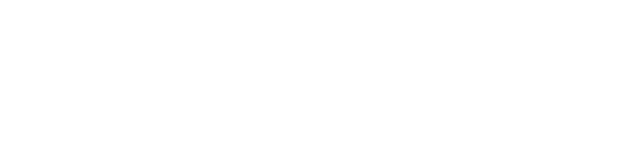
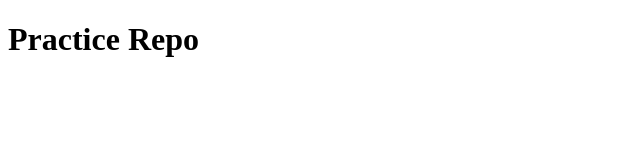
Before and after one commit to Oil-Change/Practice, a plain HTML site: page index.html in a window 1280 px wide. Shown: the whole page, without its empty margins (0-640 px from the left). Drawn offline with Linux system fonts and the light colour scheme.

Commit message:
Practice Repo

```diff
--- a/index.html
+++ b/index.html
@@ -5,6 +5,7 @@
     <meta name="viewport" content="width=device-width, initial-scale=1.0">
     <meta http-equiv="X-UA-Compatible" content="ie=edge">
     <title>Document</title>
+    <h1>Practice Repo</h1>
 </head>
 <body>
 
```
